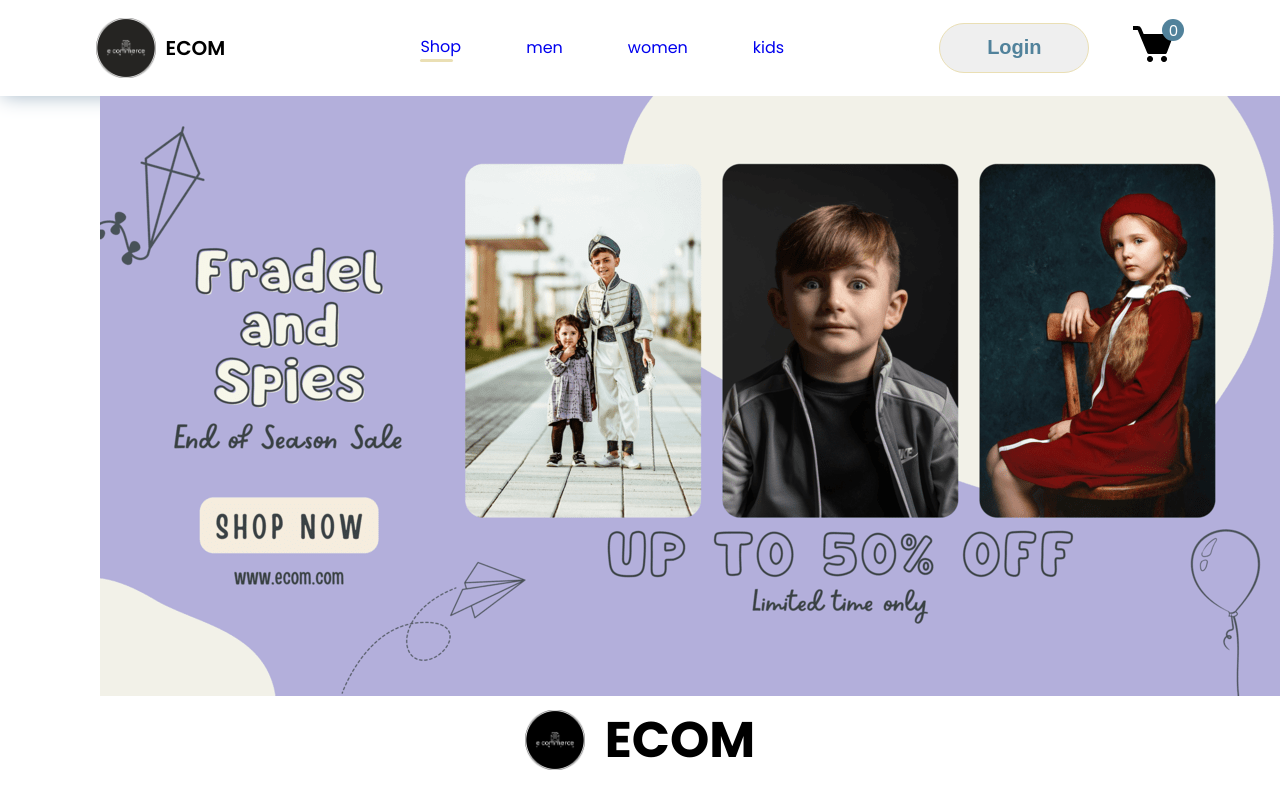
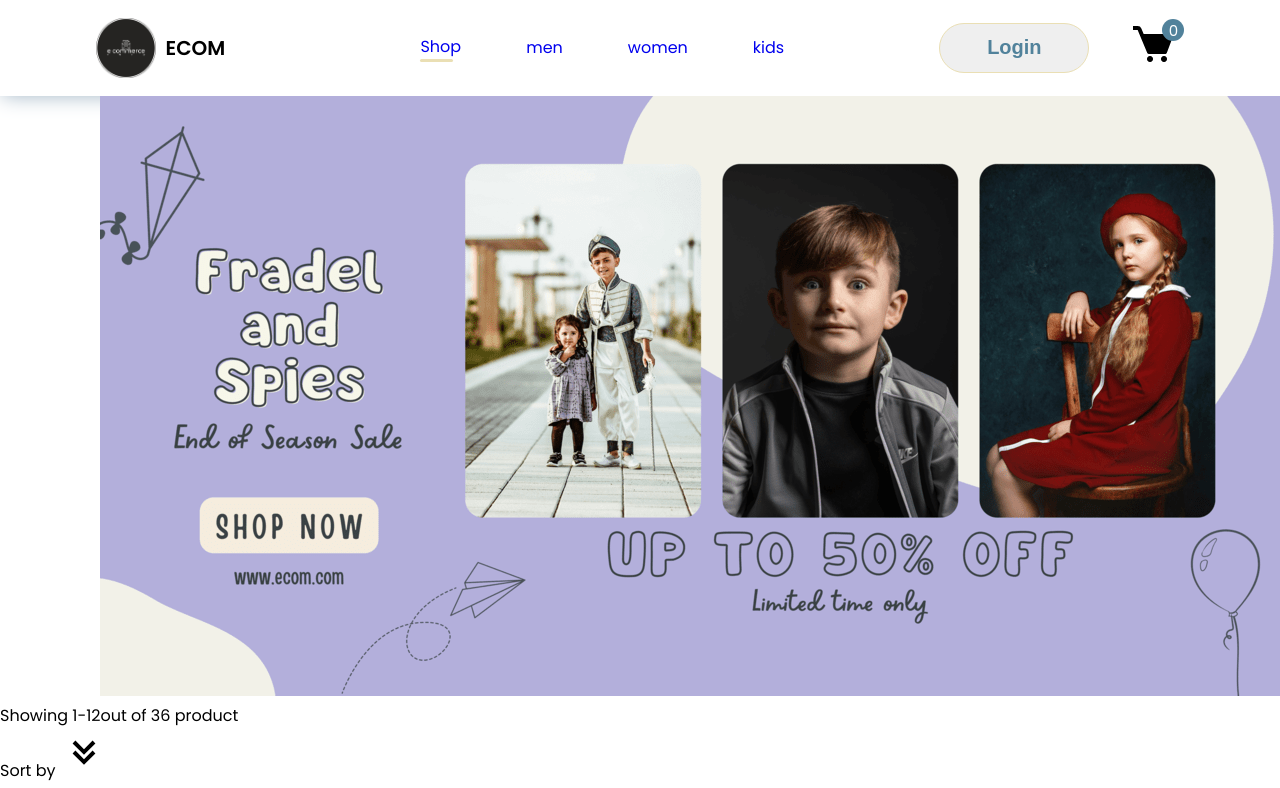
Before and after one commit to Rahulboro/mernEcommerce, a React (Create React App) app: page /kids in a window 1280 px wide. Shown: the top 788 px of the page. Built offline with nearby package versions, Linux system fonts and the light colour scheme; a web font is replaced by a local one.

Commit message:
shopCategory update but there is a error happpening

```diff
--- a/src/Context/ShopContext.jsx
+++ b/src/Context/ShopContext.jsx
@@ -1,10 +1,10 @@
 import React, { createContext } from "react";
-import Product from "../Componects/assets/product";
+import all_product from "../Componects/assets/product";
 
 export const ShopContext = createContext(null);
 const ShopContextProvider = (props) => {
   //state
-  const contextValue = { Product };
+  const contextValue = { all_product };
   return (
     <ShopContext.Provider value={contextValue}>
       {props.children}
--- a/src/Pages/ShopCategory.jsx
+++ b/src/Pages/ShopCategory.jsx
@@ -1,13 +1,40 @@
 import React, { useContext } from "react";
 import "./CSS/ShopCategory.css";
 import { ShopContext } from "../Context/ShopContext";
+import dropdown from "../Componects/assets/icons/chevrons-down-regular-24.png";
+import Item from "../Componects/Item/Item";
 
 const ShopCategory = (props) => {
-  const { Product } = useContext(ShopContext);
+  const { all_product } = useContext(ShopContext);
   return (
     <div className="shop-category">
       <img src={props.banner} alt="" />
-      <div className="ShopCategory-indexShort"></div>
+      <div className="shopcategory-indexShort">
+        <p>
+          <span>Showing 1-12</span>out of 36 product
+        </p>
+        <div className="shopcategory-sort">
+          Sort by <img src={dropdown} alt=""></img>
+        </div>
+      </div>
+      <div className="shopcategory-products">
+        {all_product.map((item, i) => {
+          if (props.category === item.category) {
+            return (
+              <Item
+                key={i}
+                id={item.id}
+                name={item.name}
+                image={item.image}
+                price_new={item.price_new}
+                price_old={item.price_old}
+              />
+            );
+          } else {
+            return null;
+          }
+        })}
+      </div>
     </div>
   );
 };
```
Also changed, not shown: src/Componects/assets/icons/chevrons-down-regular-24.png (added).
